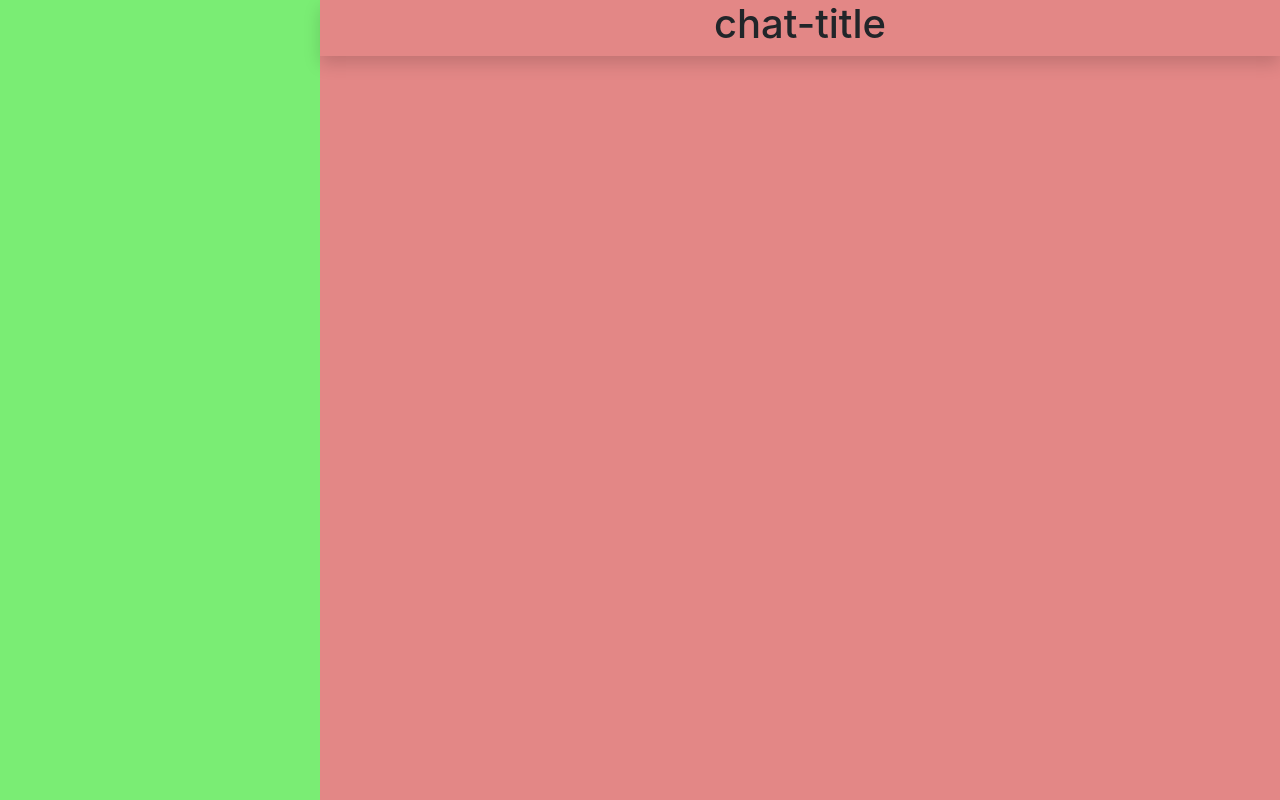
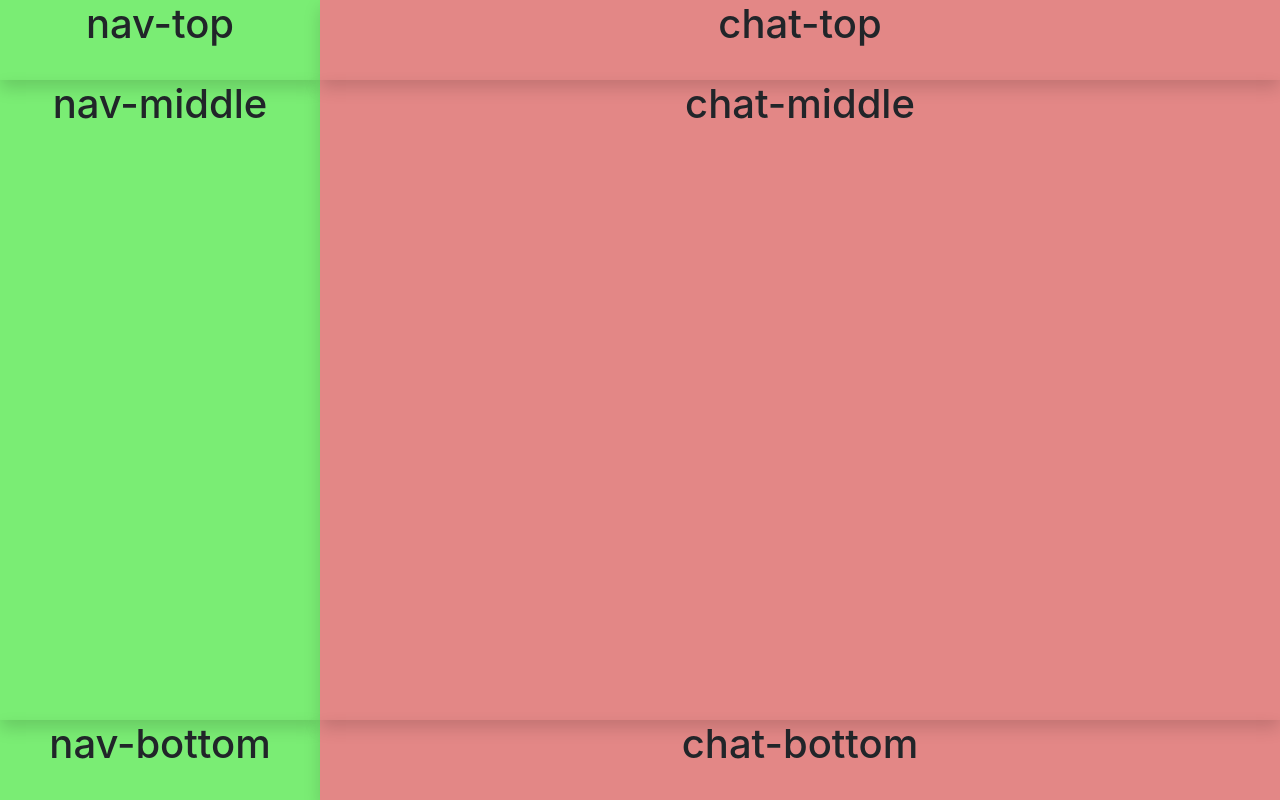
Before and after one commit to delabere/CS50W_Project2, a Flask app: page / in a window 1280 px wide. Run offline with Flask 2, Linux system fonts and the light colour scheme; some libraries are stand-ins or nearby versions.

Commit message:
each section split into top middle and lower with relative sizing

```diff
--- a/static/style/style.css
+++ b/static/style/style.css
@@ -9,4 +9,28 @@
   height: 100vh;
 }
 
+#nav-top {
+  height: 10%;
+}
+
+#nav-middle {
+  height: 80%;
+}
+
+#nav-bottom {
+  height: 10%;
+}
+
+#chat-top {
+  height: 10%;
+}
+
+#chat-middle {
+  height: 80%;
+}
+
+#chat-bottom {
+  height: 10%;
+}
+
 /*# sourceMappingURL=style.css.map */
--- a/static/style/style.scss
+++ b/static/style/style.scss
@@ -14,3 +14,23 @@
   min-width: 200px;
   height: 100vh;
 }
+
+#nav-top{
+  height: 10%;
+}
+#nav-middle{
+  height: 80%;
+}
+#nav-bottom{
+  height: 10%;
+}
+
+#chat-top{
+  height: 10%;
+}
+#chat-middle{
+  height: 80%;
+}
+#chat-bottom{
+  height: 10%;
+}
--- a/templates/chat.html
+++ b/templates/chat.html
@@ -1,24 +1,65 @@
 {% extends 'base.html' %}
-
 
 {% block page_content %}
 
+<!-- entire page container -->
 <div class="container-fluid">
   <div class="row">
+
+    <!-- left - navigation side of screen -->
     <div class="col-3" id='side-menu'>
+
+      <div class="row shadow" id='nav-top'>
+        <div class="col">
+          <h1 class='text-center'>nav-top</h1>
+        </div>
+      </div>
+
+      <div class="row shadow" id='nav-middle'>
+        <div class="col">
+          <h1 class='text-center'>nav-middle</h1>
+        </div>
+      </div>
+      <div class="row shadow" id='nav-bottom'>
+        <div class="col">
+          <h1 class='text-center'>nav-bottom</h1>
+        </div>
+      </div>
     </div>
 
 
+
+    <!-- right - chat side of screen -->
     <div class="col" id='chat-window'>
-      <div class="row shadow" id='chat-title'>
+      <!-- chat header -->
+      <div class="row shadow" id='chat-top'>
         <div class="col">
-          <h1 class='text-center'>chat-title</h1>
+          <h1 class='text-center'>chat-top</h1>
         </div>
       </div>
-      <div class="row" id='chat-body'> </div>
+      <div class="row shadow" id='chat-middle'>
+        <div class="col">
+          <h1 class='text-center'>chat-middle</h1>
+        </div>
+      </div>
+      <div class="row shadow" id='chat-bottom'>
+        <div class="col">
+          <h1 class='text-center'>chat-bottom</h1>
+        </div>
+      </div>
+      <!-- main chat window (messages, gifs etc...) -->
+      <div class="row" id='chat-body'>
+        <div class="col"> </div>
+      </div>
     </div>
+
+
+
+
 
 
   </div>
 </div>
+
+
 {% endblock %}
```
Also changed, not shown: 1 other file.
